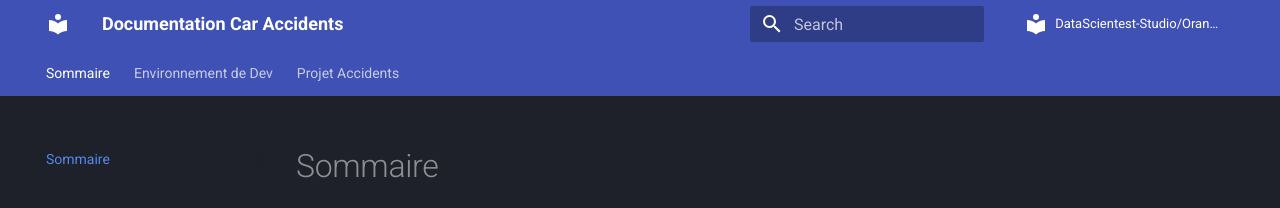
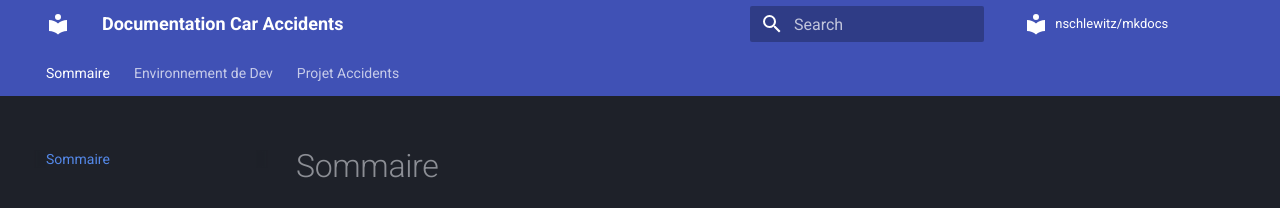
Before and after one commit to nschlewitz/mkdocs, an MkDocs documentation site: the page built from docs/index.md, in a window 1280 px wide. Shown: the top 208 px of the page. Built offline with MkDocs 1.6.1 and Material for MkDocs 9.7.7, drawn with Linux system fonts in a browser that asks for light colours; comment, search, counter and statistics services are not loaded.

Commit message:
feat(): update reponame
Signed-off-by: nicolas schlewitz <nicolas.schlewitz@orange.com>

```diff
--- a/mkdocs.yml
+++ b/mkdocs.yml
@@ -74,8 +74,8 @@ docs_dir: docs/
 # | - https://www.mkdocs.org/user-guide/configuration/#edit_uri                                            |
 # |                                                                                                        |
 # +--------------------------------------------------------------------------------------------------------+
-repo_name: DataScientest-Studio/Orange_JUN24_CDS_Accidents_Doc
-repo_url: https://github.com/DataScientest-Studio/Orange_JUN24_CDS_Accidents_Doc
+repo_name: nschlewitz/mkdocs
+repo_url: https://github.com/nschlewitz/mkdocs
 #edit_uri: tree/master/docs # Uncomment to define a different URI/URL for the "edit" option
 
 # +--------------------------------------------------------------------------------------------------------+
```
